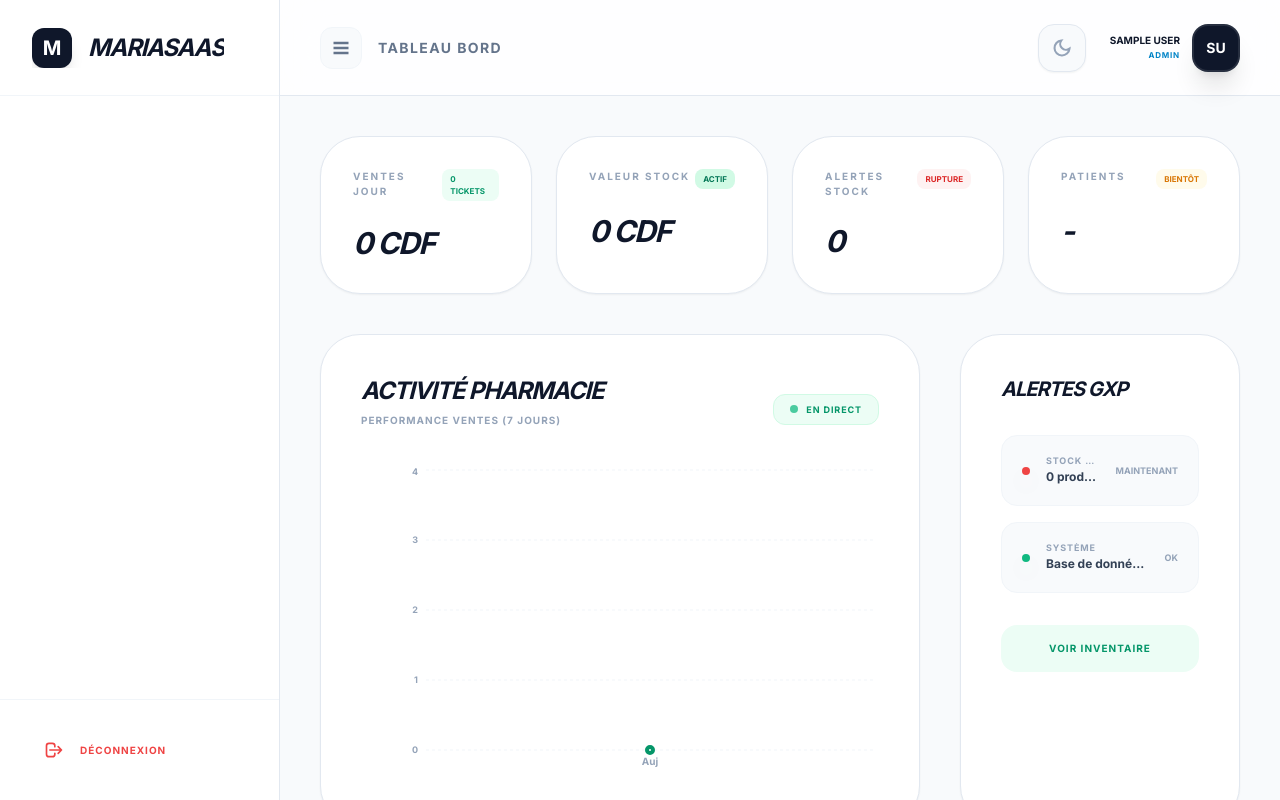
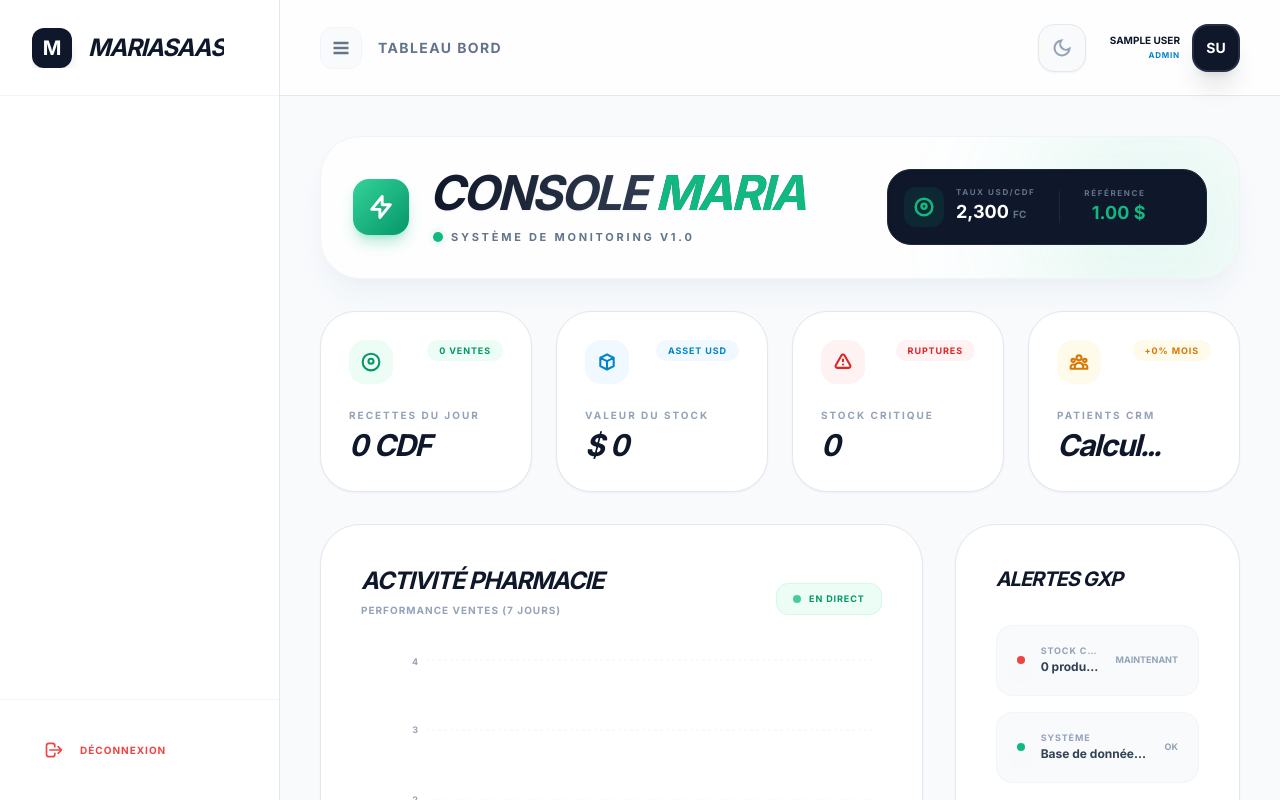
Before and after one commit to Tacite243/MariaSaas, a React (Vite) app: page /#/dashboard in a window 1280 px wide. Built offline with nearby package versions, Linux system fonts and the light colour scheme; sample sign-in values are in the browser's storage.

Commit message:
fix(dashboard): update dashboard ui

```diff
--- a/src/main/index.ts
+++ b/src/main/index.ts
@@ -7,6 +7,8 @@ import { setupUserHandlers } from './ipc/users';
 import { authService } from './services/authService';
 import { setupInventoryHandlers } from './ipc/inventory';
 import { setupSalesHandlers } from './ipc/sales';
+import { setupStatsHandlers } from './ipc/stats';
+import { setupFinanceHandlers } from './ipc/finance';
 
 
 // --- CONFIGURATION LINUX "BUNKER" ---
@@ -98,7 +100,8 @@ app.whenReady().then(async () => {
   setupUserHandlers();
   setupInventoryHandlers();
   setupSalesHandlers();
-
+  setupStatsHandlers();
+  setupFinanceHandlers();
   // Fenêtre (avec petit délai pour laisser le système respirer)
   setTimeout(() => {
     createWindow();
--- a/src/main/ipc/stats.ts
+++ b/src/main/ipc/stats.ts
@@ -2,13 +2,16 @@ import { ipcMain } from 'electron';
 import { statsService } from '../services/statsService';
 
 export function setupStatsHandlers() {
+    // Nettoyage (Anti-Crash HMR)
     ipcMain.removeHandler('stats:get-dashboard');
 
+    // Enregistrement de la route
     ipcMain.handle('stats:get-dashboard', async () => {
         try {
             const data = await statsService.getDashboardStats();
             return { success: true, data };
         } catch (e: any) {
+            console.error("Stats Error:", e);
             return { success: false, error: { message: e.message } };
         }
     });
--- a/src/preload/index.ts
+++ b/src/preload/index.ts
@@ -29,11 +29,12 @@ const api = {
     create: (data) => ipcRenderer.invoke('sales:create', data),
   },
   finance: {
-    getLatestRate: () => ipcRenderer.invoke('finance:getLatestRate'),
+    getRate: () => ipcRenderer.invoke('finance:get-rate'),
+    setRate: (data) => ipcRenderer.invoke('finance:set-rate', data),
   },
   stats: {
     getDashboard: () => ipcRenderer.invoke('stats:get-dashboard')
-  }
+  },
 }
 
 // Use `contextBridge` APIs to expose Electron APIs to
--- a/src/renderer/src/components/CartPanel.tsx
+++ b/src/renderer/src/components/CartPanel.tsx
@@ -24,7 +24,7 @@ export const CartPanel: React.FC<Props> = ({
 
 
     const handleCheckoutClick = () => {
-        if (confirm(`Confirmer la vente de ${subTotal.toLocaleString()} FCFA ?`)) {
+        if (confirm(`Confirmer la vente de ${subTotal.toLocaleString()} Fc ?`)) {
             onCheckout();
         }
     };
@@ -110,7 +110,7 @@ export const CartPanel: React.FC<Props> = ({
                     </div>
                     <div className="flex justify-between items-end">
                         <span className="text-4xl font-black text-slate-900 dark:text-white tracking-tighter">{subTotal.toLocaleString()}</span>
-                        <span className="text-sm font-bold text-slate-400 mb-1.5">FCFA</span>
+                        <span className="text-sm font-bold text-slate-400 mb-1.5">Fc</span>
                     </div>
                 </div>
 
--- a/src/renderer/src/components/Dashboard.tsx
+++ b/src/renderer/src/components/Dashboard.tsx
@@ -1,5 +1,8 @@
 import React, { useEffect, useState } from 'react';
+import { useDispatch } from 'react-redux';
 import { useCurrency } from '@renderer/hooks/useCurrently';
+import { AppDispatch } from '@renderer/app/store/store';
+import { fetchDailyRate } from '@renderer/app/store/slice/sessionSlice';
 
 // Composants
 import { StatCard } from './StatCard';
@@ -7,7 +10,7 @@ import { SalesChart } from './SalesCharts';
 import { AlertsPanel } from './AlertsPanel';
 import { VolumeChart } from './VolumeChart';
 import { AIBanner } from './AIBanner';
-
+import { RateWidget } from './RateWidget';
 
 interface DashboardStats {
   revenueToday: number;
@@ -21,66 +24,128 @@ const Dashboard: React.FC = () => {
   const { formatPrice } = useCurrency();
   const [data, setData] = useState<DashboardStats | null>(null);
   const [isLoading, setIsLoading] = useState(true);
+  const dispatch = useDispatch<AppDispatch>();
 
   useEffect(() => {
+    dispatch(fetchDailyRate());
     const loadStats = async () => {
       try {
         const res = await window.api.stats.getDashboard();
         if (res.success && res.data) setData(res.data);
       } catch (err) {
-        console.error("Dashboard Error:", err);
+        console.error(err);
       } finally {
         setIsLoading(false);
       }
     };
     loadStats();
-  }, []);
+  }, [dispatch]);
 
-  if (isLoading) {
-    return (
-      <div className="space-y-6 animate-pulse p-4">
-        <div className="grid grid-cols-4 gap-6">
-          {[1,2,3,4].map(i => <div key={i} className="h-40 bg-slate-100 dark:bg-slate-800 rounded-[2.5rem]"></div>)}
-        </div>
-        <div className="h-80 bg-slate-100 dark:bg-slate-800 rounded-[2.5rem]"></div>
+  if (isLoading) return (
+    <div className="h-full w-full flex items-center justify-center bg-slate-50/50 dark:bg-transparent">
+      <div className="flex flex-col items-center gap-4">
+        <div className="w-12 h-12 border-4 border-emerald-500/20 border-t-emerald-500 rounded-full animate-spin"></div>
+        <p className="text-xs font-black uppercase tracking-widest text-slate-400 animate-pulse">Analyse des flux en cours...</p>
       </div>
-    );
-  }
+    </div>
+  );
 
   const stats = data || { revenueToday: 0, salesCount: 0, lowStockCount: 0, stockValue: 0, recentSales: [] };
-
   const chartData = stats.recentSales.map(s => ({
     name: new Date(s.date).toLocaleDateString(undefined, { weekday: 'short' }),
     sales: s.totalAmount
   }));
 
-  const displayChartData = chartData.length > 0 ? chartData : [{ name: 'Auj', sales: 0 }];
+  return (
+    <div className="max-w-[1600px] mx-auto space-y-8 animate-in fade-in slide-in-from-bottom-4 duration-700 pb-10">
+      {/* 1. TOP BAR : Title & Exchange Rate */}
+      <div className="relative overflow-hidden flex flex-col lg:flex-row justify-between items-start lg:items-center gap-6 bg-white/80 dark:bg-slate-900/80 backdrop-blur-xl p-8 rounded-[2.5rem] border border-slate-200/50 dark:border-slate-800/50 shadow-xl shadow-slate-200/40 dark:shadow-black/20 group">
 
-  return (
-    <div className="space-y-6 md:space-y-10 animate-in fade-in duration-700 pb-10">
+        {/* Decorative ambient background */}
+        <div className="absolute top-0 right-0 -mt-10 -mr-10 w-64 h-64 bg-emerald-500/10 rounded-full blur-3xl pointer-events-none group-hover:bg-emerald-500/20 transition-all duration-700"></div>
 
-      {/* 1. KPIs */}
-      <div className="grid grid-cols-1 sm:grid-cols-2 lg:grid-cols-4 gap-4 md:gap-6">
-        <StatCard title="Ventes Jour" value={`${formatPrice(stats.revenueToday).value.toLocaleString()} ${formatPrice(stats.revenueToday).symbol}`} change={`${stats.salesCount} tickets`} color="sky" />
-        <StatCard title="Valeur Stock" value={`${formatPrice(stats.stockValue).value.toLocaleString()} ${formatPrice(stats.stockValue).symbol}`} change="Actif" color="emerald" />
-        <StatCard title="Alertes Stock" value={stats.lowStockCount.toString()} change="Rupture" color="red" />
-        <StatCard title="Patients" value="-" change="Bientôt" color="amber" />
+        <div className="relative z-10">
+          <div className="flex items-center gap-5">
+            {/* Logo / Brand Icon */}
+            <div className="relative flex items-center justify-center w-14 h-14 bg-gradient-to-br from-emerald-400 to-emerald-600 rounded-2xl shadow-lg shadow-emerald-500/30 transform group-hover:scale-105 transition-transform duration-500">
+              <svg className="w-7 h-7 text-white" fill="none" stroke="currentColor" viewBox="0 0 24 24" xmlns="http://www.w3.org/2000/svg">
+                <path strokeLinecap="round" strokeLinejoin="round" strokeWidth={2.5} d="M13 10V3L4 14h7v7l9-11h-7z" />
+              </svg>
+              <div className="absolute inset-0 bg-white/20 rounded-2xl opacity-0 group-hover:opacity-100 transition-opacity duration-300"></div>
+            </div>
+
+            <div>
+              <h2 className="text-4xl sm:text-5xl font-black text-transparent bg-clip-text bg-gradient-to-r from-slate-900 to-slate-600 dark:from-white dark:to-slate-400 uppercase tracking-tighter italic leading-none drop-shadow-sm">
+                Console <span className="text-emerald-500">Maria</span>
+              </h2>
+
+              <div className="flex items-center gap-2 mt-3 ml-1">
+                <div className="flex h-2.5 w-2.5 relative">
+                  <span className="animate-ping absolute inline-flex h-full w-full rounded-full bg-emerald-400 opacity-75"></span>
+                  <span className="relative inline-flex rounded-full h-2.5 w-2.5 bg-emerald-500"></span>
+                </div>
+                <p className="text-slate-500 dark:text-slate-400 font-bold text-[11px] uppercase tracking-[0.25em]">Système de Monitoring v1.0</p>
+              </div>
+            </div>
+          </div>
+        </div>
+
+        <div className="w-full lg:w-fit min-w-[320px] relative z-10">
+          <RateWidget />
+        </div>
       </div>
 
-      <div className="grid grid-cols-1 xl:grid-cols-3 gap-6 md:gap-10">
-        {/* 2. Main Chart */}
-        <SalesChart data={displayChartData} />
-
-        {/* 3. Alerts */}
-        <AlertsPanel count={stats.lowStockCount} />
+      {/* 2. KPI GRID */}
+      <div className="grid grid-cols-1 sm:grid-cols-2 lg:grid-cols-4 gap-6">
+        <StatCard
+          title="Recettes du Jour"
+          value={`${formatPrice(stats.revenueToday).value.toLocaleString()} ${formatPrice(stats.revenueToday).symbol}`}
+          change={`${stats.salesCount} Ventes`}
+          color="emerald"
+          icon="M12 8c-1.657 0-3 1.343-3 3s1.343 3 3 3 3-1.343 3-3-1.343-3-3-3z M2 12c0 5.523 4.477 10 10 10s10-4.477 10-10S17.523 2 12 2 2 6.477 2 12z"
+        />
+        <StatCard
+          title="Valeur du Stock"
+          value={`$ ${stats.stockValue.toLocaleString()}`}
+          change="Asset USD"
+          color="sky"
+          icon="M20 7l-8-4-8 4m16 0l-8 4m8-4v10l-8 4m0-10L4 7m8 4v10M4 7v10l8 4"
+        />
+        <StatCard
+          title="Stock Critique"
+          value={stats.lowStockCount.toString()}
+          change="Ruptures"
+          color="red"
+          icon="M12 9v2m0 4h.01m-6.938 4h13.856c1.54 0 2.502-1.667 1.732-3L13.732 4c-.77-1.333-2.694-1.333-3.464 0L3.34 16c-.77 1.333.192 3 1.732 3z"
+        />
+        <StatCard
+          title="Patients CRM"
+          value="Calcul..."
+          change="+0% mois"
+          color="amber"
+          icon="M17 20h5v-2a3 3 0 00-5.356-1.857M17 20H7m10 0v-2c0-.656-.126-1.283-.356-1.857M7 20H2v-2a3 3 0 015.356-1.857M7 20v-2c0-.656.126-1.283.356-1.857m0 0a5.002 5.002 0 019.288 0M15 7a3 3 0 11-6 0 3 3 0 016 0zm6 3a2 2 0 11-4 0 2 2 0 014 0zM7 10a2 2 0 11-4 0 2 2 0 014 0z"
+        />
       </div>
 
-      <div className="grid grid-cols-1 md:grid-cols-2 gap-6 md:gap-10">
-        {/* 4. Volume Chart */}
-        <VolumeChart data={displayChartData} />
+      {/* 3. MAIN ANALYTICS ROW */}
+      <div className="grid grid-cols-1 xl:grid-cols-3 gap-8">
+        <div className="xl:col-span-2">
+          <SalesChart data={chartData.length > 0 ? chartData : [{ name: 'Auj', sales: 0 }]} />
+        </div>
+        <div className="flex flex-col gap-8">
+          <AlertsPanel count={stats.lowStockCount} />
+          <AIBanner />
+        </div>
+      </div>
 
-        {/* 5. AI */}
-        <AIBanner />
+      {/* 4. LOWER ROW */}
+      <div className="grid grid-cols-1 lg:grid-cols-2 gap-8">
+        <VolumeChart data={chartData.length > 0 ? chartData : [{ name: 'Auj', sales: 0 }]} />
+
+        {/* Placeholder pour une future section : Top Produits vendus */}
+        <div className="bg-white dark:bg-slate-900 p-8 rounded-[2.5rem] border border-slate-200 dark:border-slate-800 shadow-sm flex items-center justify-center italic text-slate-400 text-sm">
+          Module "Top Performances Produits" en cours d'apprentissage...
+        </div>
       </div>
     </div>
   );
--- a/src/renderer/src/components/ProductTable.tsx
+++ b/src/renderer/src/components/ProductTable.tsx
@@ -62,7 +62,7 @@ export const ProductTable: React.FC<Props> = ({ medications, onSelect }) => (
 
                         {/* P. Vente */}
                         <td className="px-6 py-5 text-right font-black text-slate-700 dark:text-white text-sm">
-                            {med.price.toLocaleString()} <span className="text-[9px] text-slate-400 font-normal">FCFA</span>
+                            {med.price.toLocaleString()} <span className="text-[9px] text-slate-400 font-normal">Fc</span>
                         </td>
 
                         {/* Marge */}
--- /dev/null
+++ b/src/renderer/src/components/RateWidget.tsx
@@ -0,0 +1,54 @@
+import React, { useState } from 'react';
+import { useDispatch, useSelector } from 'react-redux';
+import { RootState } from '@renderer/app/store/store';
+import { setExchangeRate } from '@renderer/app/store/slice/sessionSlice';
+
+export const RateWidget: React.FC = () => {
+    const dispatch = useDispatch();
+    const { exchangeRate } = useSelector((state: RootState) => state.session);
+    const { user } = useSelector((state: RootState) => state.auth);
+
+    const [isEditing, setIsEditing] = useState(false);
+    const [newRate, setNewRate] = useState(exchangeRate.toString());
+
+    const handleUpdate = async () => {
+        if (!user) return;
+        const rate = parseFloat(newRate);
+        if (isNaN(rate) || rate <= 0) return;
+        await window.api.finance.setRate({ rate, userId: user.id });
+        dispatch(setExchangeRate(rate));
+        setIsEditing(false);
+    };
+
+    return (
+        <div className="bg-slate-900 dark:bg-emerald-950/30 border border-slate-800 dark:border-emerald-500/20 p-4 rounded-3xl flex items-center gap-6 shadow-inner">
+            <div className="flex items-center gap-3">
+                <div className="w-10 h-10 rounded-xl bg-emerald-500/10 flex items-center justify-center text-emerald-500">
+                    <svg width="20" height="20" fill="none" stroke="currentColor" strokeWidth="3" viewBox="0 0 24 24"><path d="M12 8c-1.657 0-3 1.343-3 3s1.343 3 3 3 3-1.343 3-3-1.343-3-3-3z M2 12c0 5.523 4.477 10 10 10s10-4.477 10-10S17.523 2 12 2 2 6.477 2 12z" /></svg>
+                </div>
+                <div>
+                    <p className="text-[8px] font-black text-slate-500 uppercase tracking-[0.2em]">Taux USD/CDF</p>
+                    {isEditing ? (
+                        <input
+                            type="number"
+                            value={newRate}
+                            onChange={(e) => setNewRate(e.target.value)}
+                            onBlur={handleUpdate}
+                            className="bg-transparent text-white font-black text-lg outline-none w-24 border-b border-emerald-500"
+                            autoFocus
+                        />
+                    ) : (
+                        <p className="text-lg font-black text-white cursor-pointer hover:text-emerald-400 transition-colors" onClick={() => setIsEditing(true)}>
+                            {exchangeRate.toLocaleString()} <span className="text-[10px] text-slate-500 font-bold">FC</span>
+                        </p>
+                    )}
+                </div>
+            </div>
+            <div className="h-8 w-[1px] bg-slate-800"></div>
+            <div className="text-right">
+                <p className="text-[8px] font-black text-slate-500 uppercase tracking-[0.2em]">Référence</p>
+                <p className="text-lg font-black text-emerald-500">1.00 $</p>
+            </div>
+        </div>
+    );
+};
--- a/src/renderer/src/components/StatCard.tsx
+++ b/src/renderer/src/components/StatCard.tsx
@@ -5,28 +5,35 @@ interface Props {
     value: string;
     change: string;
     color: 'sky' | 'red' | 'amber' | 'emerald';
+    icon: string;
 }
 
-export const StatCard: React.FC<Props> = ({ title, value, change, color }) => {
+export const StatCard: React.FC<Props> = ({ title, value, change, color, icon }) => {
     const themes = {
-        // En light : on force des teintes plus "pharmaceutiques"
-        sky: 'text-emerald-600 bg-emerald-50 dark:text-sky-400 dark:bg-sky-900/10',
-        red: 'text-red-600 bg-red-50 dark:bg-red-900/10',
-        amber: 'text-amber-600 bg-amber-50 dark:bg-amber-900/10',
-        emerald: 'text-emerald-700 bg-emerald-100 dark:text-emerald-400 dark:bg-emerald-900/10',
+        sky: 'text-sky-600 bg-sky-50 dark:bg-sky-500/10 dark:text-sky-400',
+        red: 'text-red-600 bg-red-50 dark:bg-red-500/10 dark:text-red-400',
+        amber: 'text-amber-600 bg-amber-50 dark:bg-amber-500/10 dark:text-amber-400',
+        emerald: 'text-emerald-600 bg-emerald-50 dark:bg-emerald-500/10 dark:text-emerald-400',
     };
 
     return (
-        <div className="bg-white dark:bg-slate-900 p-6 md:p-8 rounded-[1.8rem] md:rounded-[2.5rem] border border-slate-200 dark:border-slate-800 shadow-sm transition-all hover:-translate-y-1 group">
-            <div className="flex justify-between items-start mb-4 md:mb-6">
-                <p className="text-[10px] font-black text-slate-400 uppercase tracking-[0.2em]">{title}</p>
-                <span className={`px-2 py-1 rounded-lg text-[8px] font-black uppercase ${themes[color]}`}>
+        <div className="bg-white dark:bg-slate-900 p-7 rounded-[2.2rem] border border-slate-200 dark:border-slate-800 shadow-sm hover:shadow-xl hover:shadow-emerald-500/5 transition-all duration-300 group">
+            <div className="flex justify-between items-start mb-6">
+                <div className={`p-3 rounded-2xl ${themes[color]} transition-transform group-hover:scale-110`}>
+                    <svg width="20" height="20" fill="none" stroke="currentColor" strokeWidth="2.5" viewBox="0 0 24 24">
+                        <path strokeLinecap="round" strokeLinejoin="round" d={icon} />
+                    </svg>
+                </div>
+                <span className={`px-3 py-1 rounded-full text-[9px] font-black uppercase tracking-widest ${themes[color]}`}>
                     {change}
                 </span>
             </div>
-            <h4 className="text-xl md:text-3xl font-black text-slate-900 dark:text-white tracking-tighter italic leading-none truncate group-hover:text-emerald-600 dark:group-hover:text-sky-600 transition-colors">
-                {value}
-            </h4>
+            <div>
+                <p className="text-[10px] font-black text-slate-400 uppercase tracking-[0.2em] mb-1">{title}</p>
+                <h4 className="text-3xl font-black text-slate-900 dark:text-white tracking-tighter italic tabular-nums">
+                    {value}
+                </h4>
+            </div>
         </div>
     );
 };
```
Also changed, not shown: src/main/ipc/finance.ts (+23 -10 lines), src/preload/index.d.ts (+5 -3 lines), src/renderer/src/components/Inventory.tsx (+3 -15 lines), 1 other file (tests, documents, lock files or other folders).
